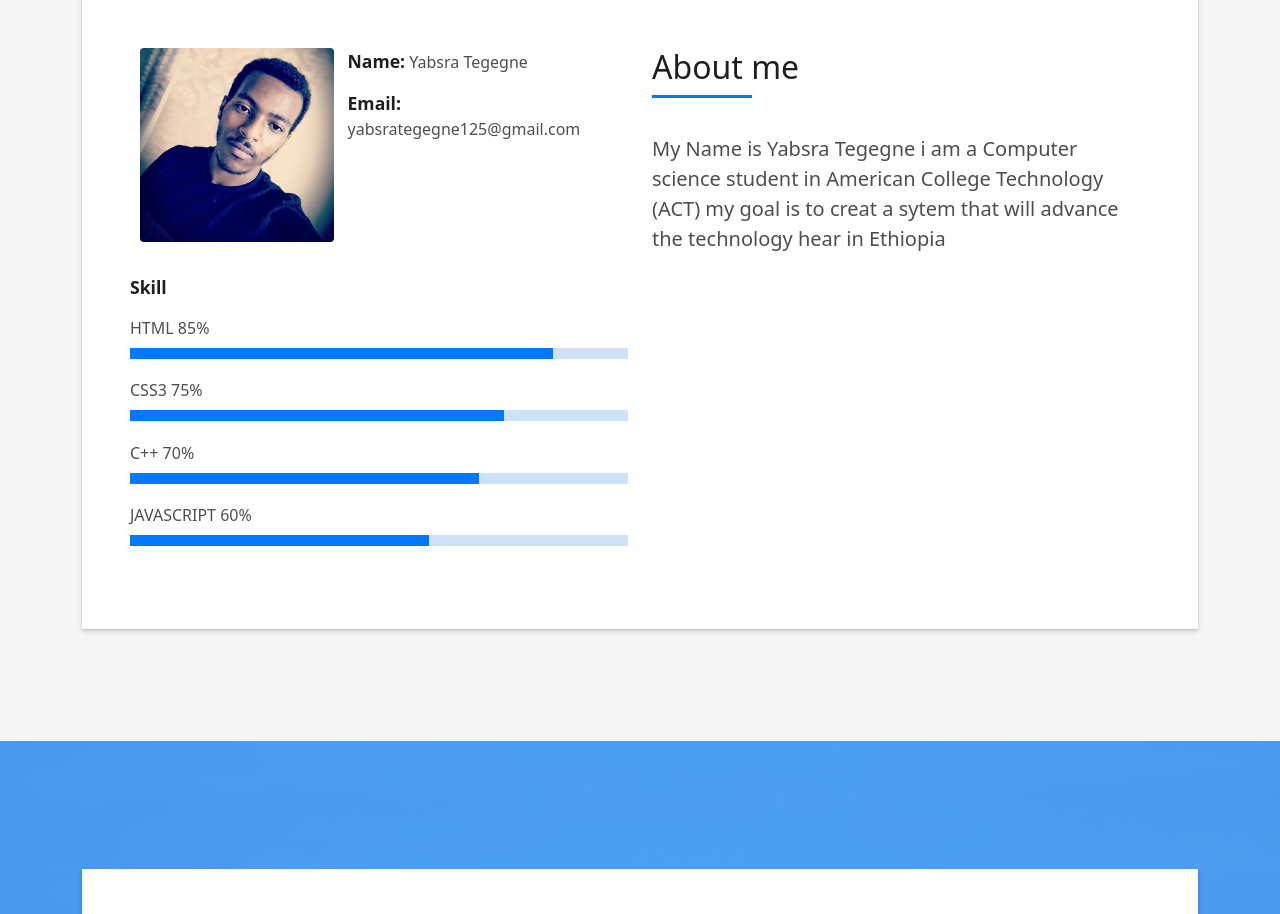
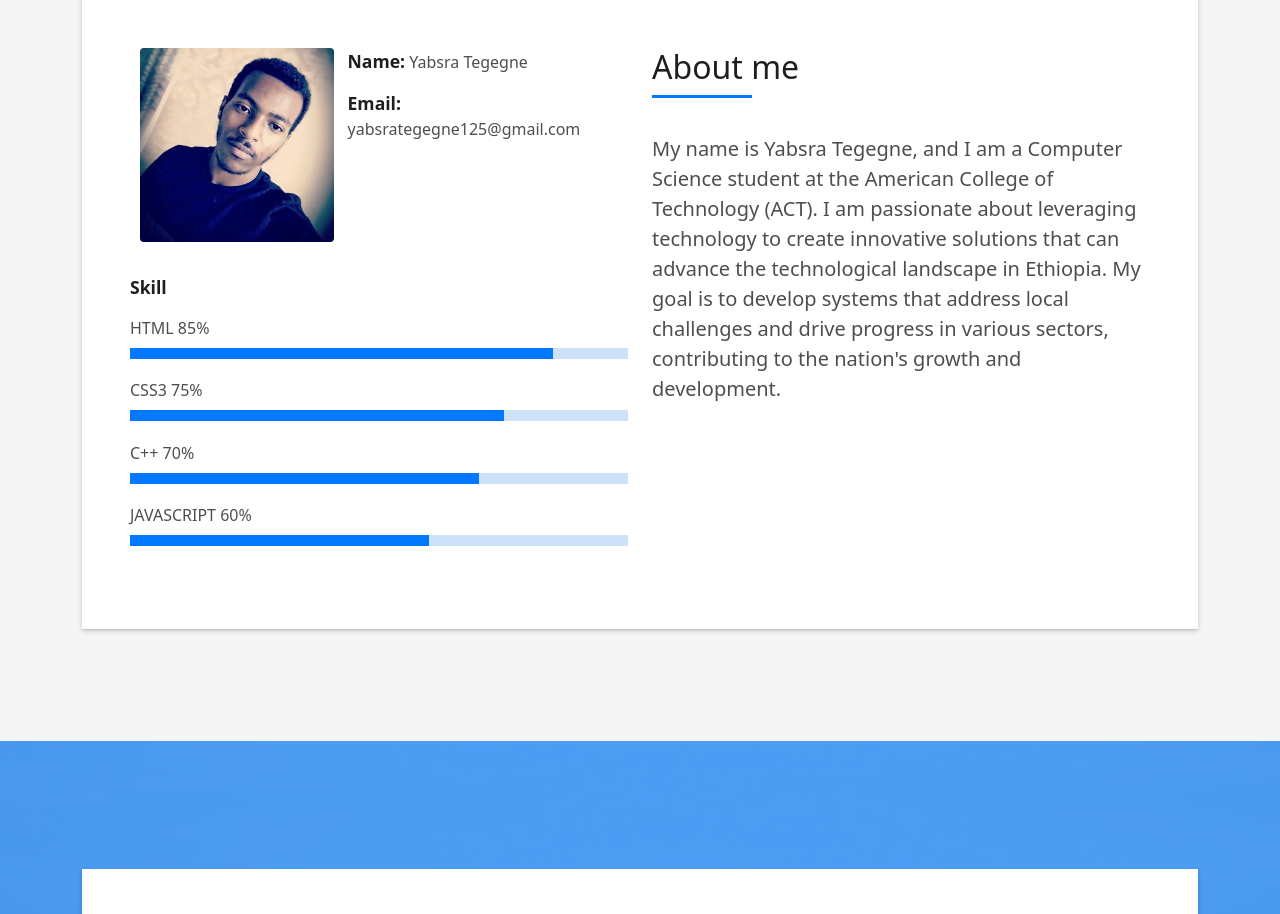
Before and after one commit to yabsraT/My-new-portifolio, a plain HTML site: page index.html in a window 1280 px wide. Shown: the part 880-1794 px from the top of the page. Drawn offline with Linux system fonts and the light colour scheme.

Commit message:
Update index.html

```diff
--- a/index.html
+++ b/index.html
@@ -112,8 +112,10 @@
                       </h5>
                     </div>
                     <p class="lead">
-                      My Name is Yabsra Tegegne i am a Computer science student in American College Technology (ACT)
-                       my goal is to creat a sytem that will advance the technology hear in Ethiopia
+                      My name is Yabsra Tegegne, and I am a Computer Science student at the American College of Technology (ACT).
+                      I am passionate about leveraging technology to create innovative solutions that can advance the technological landscape in Ethiopia.
+                      My goal is to develop systems that address local challenges
+                     and drive progress in various sectors, contributing to the nation's growth and development.
                     </p>
 
                   </div>
```
